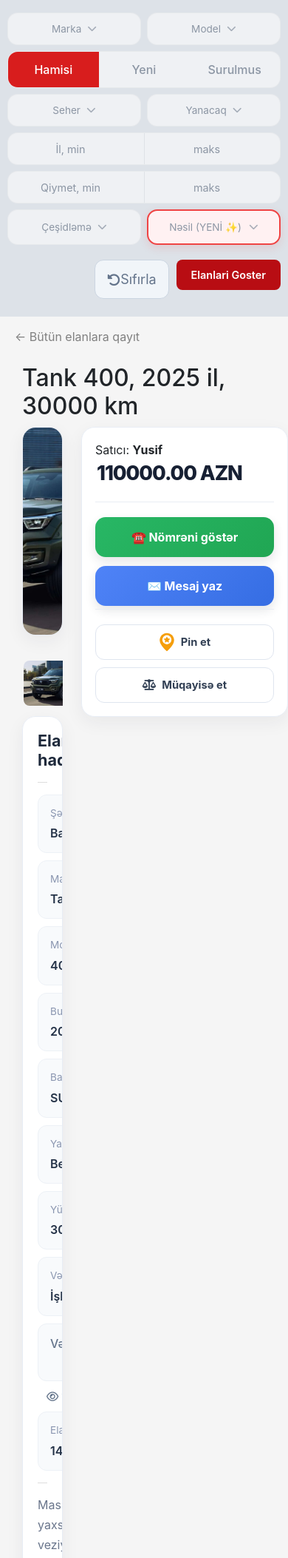
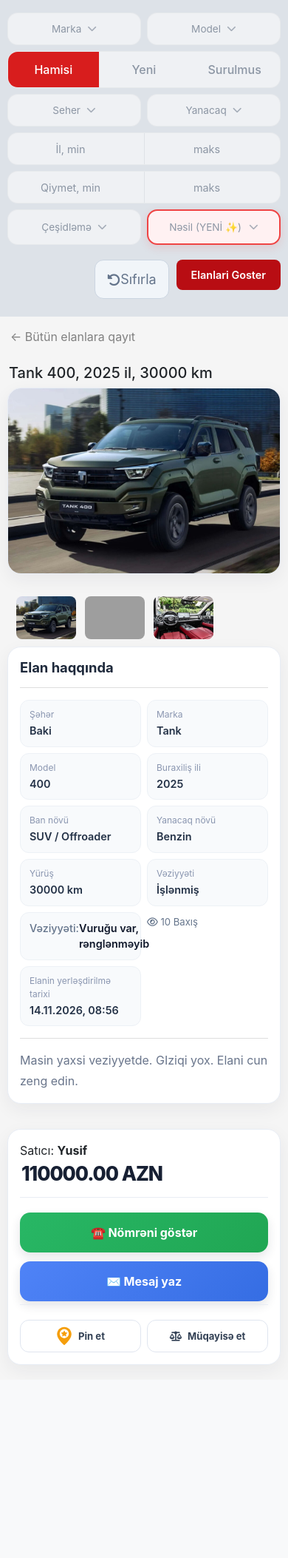
Before and after one commit to emilmustafayev642/turboaz, a Django app: page /detail/20/ in a window 390 px wide. Shown: the part 57-2163 px from the top of the page at 74% size. After the commit the page ends 1907 px from the top, so only its background shows below. Run offline with Django 4.2, Linux system fonts and the light colour scheme; data comes from the database, SQL or seed files in the repository; both versions use the stored data as it was after the commit; some libraries are stand-ins or nearby versions; grey boxes are pictures that could not be loaded.

Commit message:
Added new filter and mobile CSS for Apex

```diff
--- a/main/models.py
+++ b/main/models.py
@@ -94,6 +94,8 @@ class Listing(models.Model):
     ]
 
     views_count = models.PositiveIntegerField(default=0)
+    views_count = models.PositiveIntegerField(default=0)
+    viewed_by = models.ManyToManyField(settings.AUTH_USER_MODEL, blank=True, related_name='viewed_listings')
 
     generation = models.ForeignKey(
         'CarGeneration',
--- a/main/views.py
+++ b/main/views.py
@@ -265,10 +265,21 @@ def detail_view(request, listing_id):
         pk=listing_id,
     )
 
-    listing.views_count += 1
-    listing.save(update_fields=['views_count'])
+    # 1. BAXIS SAYI (1 User = 1 View)
+    if request.user.is_authenticated:
+        if not listing.viewed_by.filter(id=request.user.id).exists():
+            listing.viewed_by.add(request.user)
+            listing.views_count += 1
+            listing.save(update_fields=['views_count'])
+    else:
+        viewed_cars = request.session.get('viewed_cars', [])
+        if listing.id not in viewed_cars:
+            listing.views_count += 1
+            listing.save(update_fields=['views_count'])
+            viewed_cars.append(listing.id)
+            request.session['viewed_cars'] = viewed_cars
 
-    # loqika qiymet dusmek
+    # 2. LOQIKA QIYMET DUSMEK
     pin_obj = None
     price_drop = None
     if request.user.is_authenticated:
@@ -276,8 +287,7 @@ def detail_view(request, listing_id):
         if pin_obj and listing.price < pin_obj.initial_price:
             price_drop = pin_obj.initial_price - listing.price
 
-    # muwaise
-
+    # 3. MUQAYISE
     compare_ids = request.session.get('compare_ids', [])
     in_compare = listing.id in compare_ids
 
--- a/static/css/detail.css
+++ b/static/css/detail.css
@@ -386,23 +386,111 @@ footer {
     margin-left: 12px;
 }
 
-@media (max-width: 600px) {
-    .details {
-        padding: 20px;
+
+@media (max-width: 992px) {
+    .layout {
+        grid-template-columns: 1fr;
+        gap: 16px;
+        margin-left: 0;
+        padding: 0 14px;
+        box-sizing: border-box;
     }
 
-    .specs {
-        grid-template-columns: 1fr;
-        gap: 10px;
+    .h2 {
+        margin-left: 14px !important;
+        margin-right: 14px !important;
+        font-size: 1.45rem;
+    }
+
+    .back {
+        display: inline-block;
+        margin-left: 14px;
+    }
+}
+
+@media (max-width: 600px) {
+    .layout {
+        padding: 0 10px;
+        gap: 14px;
+    }
+
+    .h2 {
+        font-size: 1.25rem;
+        margin-left: 12px !important;
+    }
+
+    .span_N7 {
+        display: inline-block;
+        margin-left: 0;
+        margin-top: 4px;
+        font-size: 0.82rem;
     }
 
     .main-image {
-        height: 280px;
+        height: 250px;
+    }
+
+    .thumbnails {
+        padding: 8px 10px;
     }
 
     .thumbnails img {
-        width: 90px;
-        height: 65px;
-        flex-basis: 90px;
+        width: 85px;
+        height: 62px;
+        flex: 0 0 85px;
+    }
+
+    .details {
+        padding: 16px;
+    }
+
+    .details h3 {
+        font-size: 1.15rem;
+        margin-bottom: 12px;
+    }
+
+
+    .specs {
+        grid-template-columns: repeat(2, minmax(0, 1fr));
+        gap: 8px;
+    }
+
+    .specs > div {
+        padding: 10px 12px;
+    }
+
+    .spec-label {
+        font-size: 0.75rem;
+        margin-bottom: 2px;
+    }
+
+    .spec-value {
+        font-size: 0.9rem;
+    }
+
+    .condition-spec-row {
+        font-size: 0.9rem;
+        padding: 8px 0;
+    }
+
+    .seller {
+        padding: 16px;
+    }
+
+    .seller .price {
+        font-size: 1.65rem;
+        padding-bottom: 12px;
+    }
+
+    /* pin compare bir yerde saxlayiriq telefonda */
+    .action-buttons {
+        grid-template-columns: repeat(2, minmax(0, 1fr));
+        gap: 8px;
+    }
+
+    .action-buttons .btn-action {
+        font-size: 0.82rem;
+        padding: 8px 10px;
+        min-height: 44px;
     }
 }
```
Also changed, not shown: static/css/chat.css (+127 -0 lines), static/css/login.css (+23 -5 lines), db.sqlite3.
